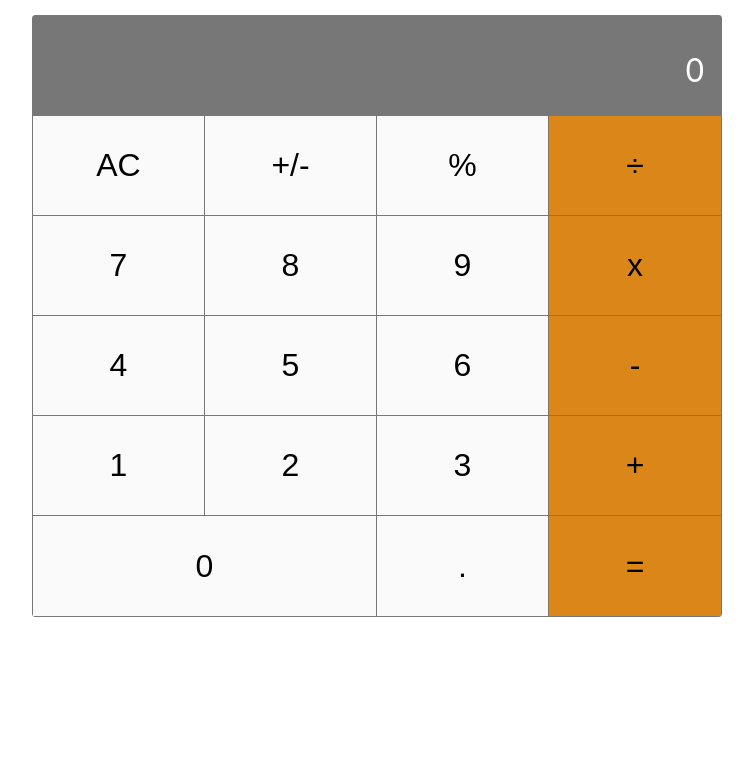
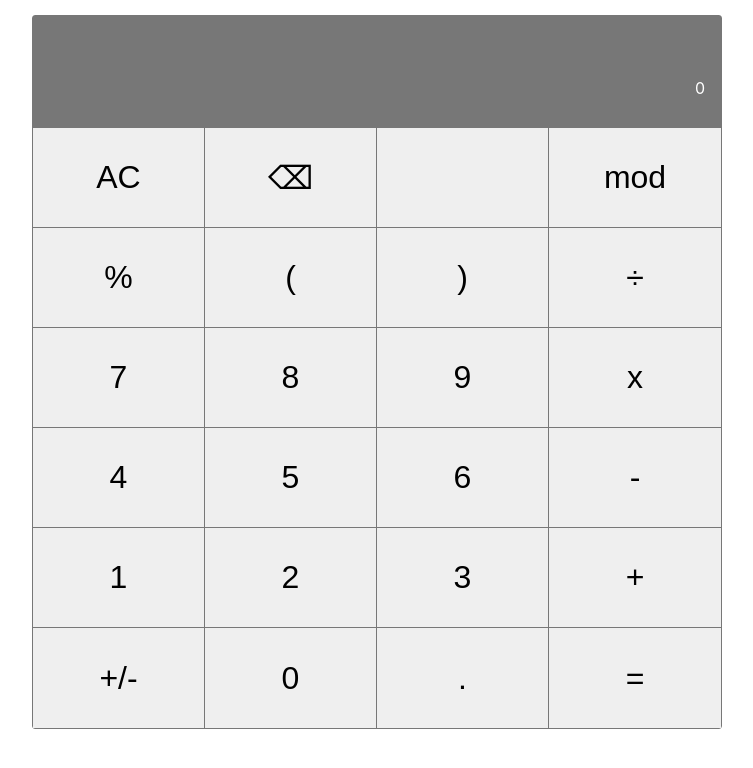
Before and after one commit to FabienNeibaf/Calculator, a React (Create React App) app: page / in a window 1280 px wide. Shown: the top 768 px of the page, without its empty margins (263-1016 px from the left). Built offline with nearby package versions, Linux system fonts and the light colour scheme.

Commit message:
Update components

```diff
--- a/src/components/App.js
+++ b/src/components/App.js
@@ -7,9 +7,8 @@ export default class App extends React.Component {
   constructor(props) {
     super(props);
     this.state = {
-      input: '',
-      result: '',
-      expression: '',
+      result: null,
+      expression: null,
     };
     this.handleClick = this.handleClick.bind(this);
   }
@@ -19,13 +18,10 @@ export default class App extends React.Component {
   }
 
   render() {
-    let data;
-    const { expression, result, input } = this.state;
-    if (result !== '') data = result;
-    else if (input !== '') data = input;
+    const { expression, result } = this.state;
     return (
       <div id="App">
-        <Display expression={expression} result={data} />
+        <Display expression={expression} result={result || undefined} />
         <ButtonPanel clickHandler={this.handleClick} />
       </div>
     );
--- a/src/components/Button.js
+++ b/src/components/Button.js
@@ -1,29 +1,19 @@
 import React from 'react';
 import PropTypes from 'prop-types';
 
-const Button = ({ name, color, wide, clickHandler }) => {
+const Button = ({ name, type, clickHandler }) => {
   const handleClick = () => clickHandler(name);
 
   return (
-    <button
-      style={{ backgroundColor: color }}
-      className={wide ? 'x2' : ''}
-      onClick={handleClick}
-    >
+    <button className={type} onClick={handleClick}>
       {name}
     </button>
   );
 };
 
-Button.defaultProps = {
-  wide: false,
-  color: '#db8619',
-};
-
 Button.propTypes = {
-  wide: PropTypes.bool,
   name: PropTypes.string,
-  color: PropTypes.string,
+  type: PropTypes.string,
   clickHandler: PropTypes.func,
 };
 
--- a/src/components/ButtonPanel.js
+++ b/src/components/ButtonPanel.js
@@ -8,38 +8,40 @@ const ButtonPanel = ({ clickHandler }) => {
   return (
     <section id="ButtonPanel">
       <div className="group">
-        <Button name="AC" color="#fafafa" clickHandler={handleClick} />
-        <Button name="+/-" color="#fafafa" clickHandler={handleClick} />
-        <Button name={`\u0025`} color="#fafafa" clickHandler={handleClick} />
-        <Button name={`\u00f7`} clickHandler={handleClick} />
+        <Button name="AC" clickHandler={handleClick} type="control" />
+        <Button name={'\u232b'} clickHandler={handleClick} type="control" />
+        <Button type="control" />
+        <Button name="mod" clickHandler={handleClick} type="control" />
       </div>
       <div className="group">
-        <Button name="7" color="#fafafa" clickHandler={handleClick} />
-        <Button name="8" color="#fafafa" clickHandler={handleClick} />
-        <Button name="9" color="#fafafa" clickHandler={handleClick} />
-        <Button name="x" clickHandler={handleClick} />
+        <Button name={'%'} clickHandler={handleClick} type="control" />
+        <Button name="(" clickHandler={handleClick} type="control" />
+        <Button name=")" clickHandler={handleClick} type="control" />
+        <Button name={'\u00f7'} clickHandler={handleClick} type="control" />
       </div>
       <div className="group">
-        <Button name="4" color="#fafafa" clickHandler={handleClick} />
-        <Button name="5" color="#fafafa" clickHandler={handleClick} />
-        <Button name="6" color="#fafafa" clickHandler={handleClick} />
-        <Button name="-" clickHandler={handleClick} />
+        <Button name="7" clickHandler={handleClick} type="numpad" />
+        <Button name="8" clickHandler={handleClick} type="numpad" />
+        <Button name="9" clickHandler={handleClick} type="numpad" />
+        <Button name="x" clickHandler={handleClick} type="control" />
       </div>
       <div className="group">
-        <Button name="1" color="#fafafa" clickHandler={handleClick} />
-        <Button name="2" color="#fafafa" clickHandler={handleClick} />
-        <Button name="3" color="#fafafa" clickHandler={handleClick} />
-        <Button name="+" clickHandler={handleClick} />
+        <Button name="4" clickHandler={handleClick} type="numpad" />
+        <Button name="5" clickHandler={handleClick} type="numpad" />
+        <Button name="6" clickHandler={handleClick} type="numpad" />
+        <Button name="-" clickHandler={handleClick} type="control" />
       </div>
       <div className="group">
-        <Button
-          name="0"
-          color="#fafafa"
-          wide={true}
-          clickHandler={handleClick}
-        />
-        <Button name="." color="#fafafa" clickHandler={handleClick} />
-        <Button name="=" clickHandler={handleClick} />
+        <Button name="1" clickHandler={handleClick} type="numpad" />
+        <Button name="2" clickHandler={handleClick} type="numpad" />
+        <Button name="3" clickHandler={handleClick} type="numpad" />
+        <Button name="+" clickHandler={handleClick} type="control" />
+      </div>
+      <div className="group">
+        <Button name="+/-" clickHandler={handleClick} type="numpad" />
+        <Button name="0" clickHandler={handleClick} type="numpad" />
+        <Button name="." clickHandler={handleClick} type="numpad" />
+        <Button name="=" clickHandler={handleClick} type="equal" />
       </div>
     </section>
   );
--- a/src/components/Display.js
+++ b/src/components/Display.js
@@ -2,10 +2,10 @@ import React from 'react';
 import PropTypes from 'prop-types';
 
 const Display = ({ expression, result }) => (
-  <h1 id="Display">
-    <span>{expression}</span>
-    {result}
-  </h1>
+  <div id="Display">
+    <p>{expression}</p>
+    <p>{result}</p>
+  </div>
 );
 
 Display.defaultProps = {
```
